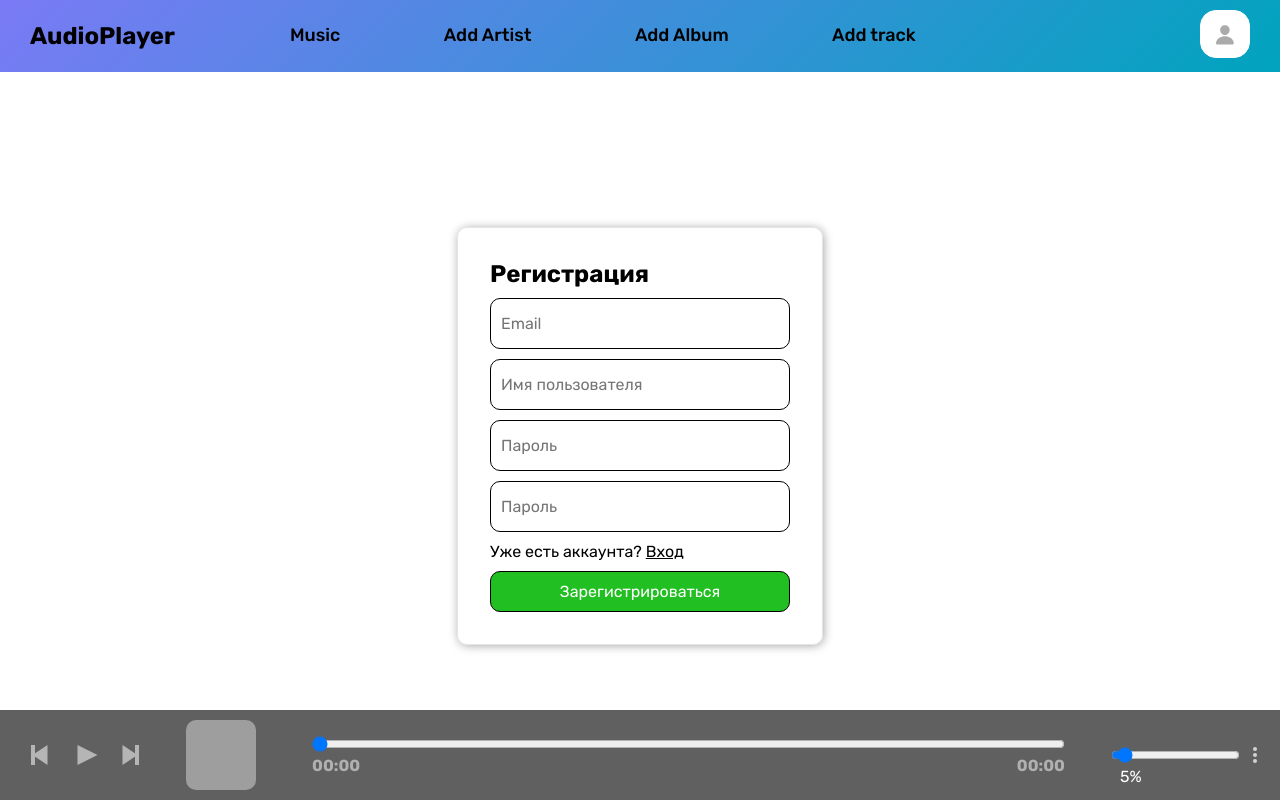
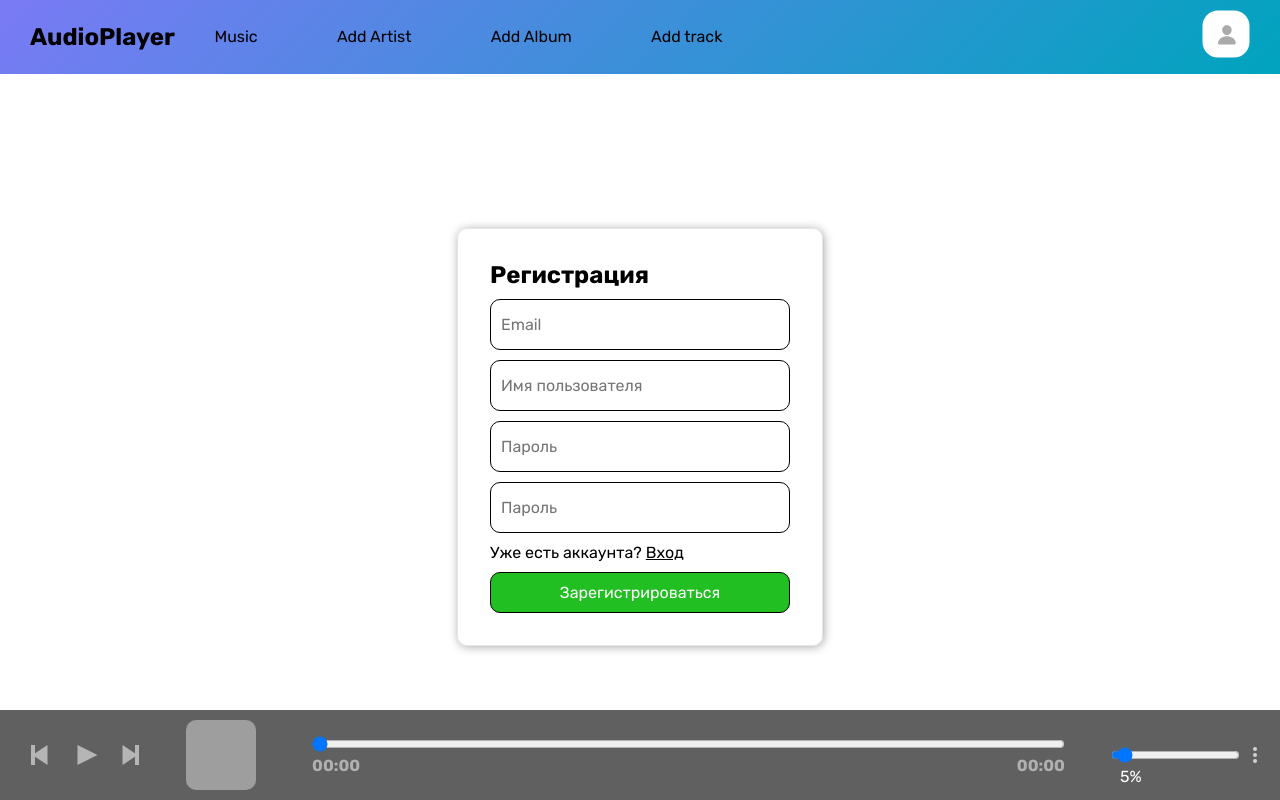
Before and after one commit to XTrau/Audio-player-frontend, a React (Vite) app: page /registration in a window 1280 px wide. Built offline with nearby package versions, Linux system fonts and the light colour scheme.

Commit message:
add: registration and login logic

```diff
--- a/src/App.jsx
+++ b/src/App.jsx
@@ -10,6 +10,7 @@ import ArtistPage from './pages/ArtistPage/ArtistPage'
 import './index.scss'
 import LoginPage from "./pages/Auth/LoginPage.jsx";
 import RegistrationPage from "./pages/Auth/RegistrationPage.jsx";
+import UserPage from "./pages/UserPage/UserPage.jsx";
 
 function App() {
 	return (<>
@@ -26,6 +27,10 @@ function App() {
 				<Route
 					path="/registration"
 					element={<RegistrationPage/>}
+				/>
+				<Route
+					path="/me"
+					element={<UserPage/>}
 				/>
 				<Route
 					path="/add_artist"
--- a/src/components/Header/Header.jsx
+++ b/src/components/Header/Header.jsx
@@ -1,47 +1,58 @@
 import { Link } from 'react-router-dom'
 import './Header.scss'
+import { useRef, useState } from "react";
+import { useOutsideClick } from "../../hooks/useOutsideClick.js";
 
 function Header() {
+	const userNavButtonRef = useRef(null);
+	const [activeUserNav, setActiveUserNav] = useState(false);
+
+	function showUserNav() {
+		setActiveUserNav(prev => !prev);
+	}
+
+	useOutsideClick(userNavButtonRef, () => {
+		setActiveUserNav(false);
+	})
+
 	return (
 		<header>
-      <div className="header-left">
+			<div className="header-logo">
 				<Link to="/">
 					<h2>AudioPlayer</h2>
 				</Link>
 			</div>
 
-      <div className="header-right">
-        <nav className="navigation-left">
+			<nav className="navigation">
 				<Link to="/">
 					<span>Music</span>
 				</Link>
-          <Link to="add_artist">
+				<Link to="/add_artist">
 					<span>Add Artist</span>
 				</Link>
-          <Link to="add_album">
+				<Link to="/add_album">
 					<span>Add Album</span>
 				</Link>
-          <Link to="add_track">
+				<Link to="/add_track">
 					<span>Add track</span>
 				</Link>
 			</nav>
-        <div className="navigation-right">
-          <Link to="/login">
+
+			<div className="user-nav" ref={userNavButtonRef}>
+				<button className="user-nav-button" onClick={showUserNav}>
 					<svg
-              width="50"
-              height="48"
-              viewBox="0 0 50 48"
+						width="48"
+						height="50"
 						fill="none"
 						xmlns="http://www.w3.org/2000/svg"
 					>
 						<rect
 							x="0.5"
 							y="0.5"
-                width="49"
+							width="47"
 							height="47"
 							rx="15.5"
 							fill="#ffffff"
-                stroke="#ffffff"
 						/>
 						<path
 							d="M24.9059 24.9567C27.3096 24.9567 29.4333 22.8244 29.6414 20.203C29.7448 18.8861 29.3063 17.6581 28.4065 16.7457C27.5163 15.8444 26.2719 15.3481 24.9059 15.3481C23.5289 15.3481 22.2836 15.8414 21.3998 16.7371C20.5059 17.6426 20.0702 18.8733 20.1704 20.2022C20.3748 22.8239 22.498 24.9567 24.9059 24.9567Z"
@@ -52,8 +63,15 @@ function Header() {
 							fill="#aaaaaa"
 						/>
 					</svg>
-          </Link>
-        </div>
+				</button>
+
+				{activeUserNav &&
+					(<ul className="user-nav-list">
+						<Link to="/registration" className="user-nav-list-item">Регистрация</Link>
+						<Link to="/login" className="user-nav-list-item">Вход</Link>
+					</ul>)
+				}
+
 			</div>
 		</header>
 	)
--- a/src/components/Header/Header.scss
+++ b/src/components/Header/Header.scss
@@ -1,51 +1,25 @@
 header {
-  display: flex;
-  align-items: center;
   width: 100%;
-  padding: 10px 0;
   background: linear-gradient(135deg, #7a7af5, #00a4be);
+
+  display: grid;
+  grid-template-columns: min-content auto 40%;
+
+  padding: 10px 30px;
+
   user-select: none;
   z-index: 99;
 
-  .header-left {
-    cursor: pointer;
-    margin-left: 30px;
-    width: 20%;
-    h2 {
-      margin: 0;
-    }
-  }
-
-  .search {
-    margin: 0 30px;
-    width: 30%;
-    input {
-      width: 100%;
-      padding: 5px 10px;
-      border-radius: 5px;
-    }
-  }
-
-  .header-right {
-    display: flex;
-    width: 100%;
-    justify-content: space-between;
-    .navigation-left {
-      display: flex;
-      justify-content: space-around;
-      align-items: center;
-      width: 70%;
-
   span {
     cursor: pointer;
-        font-size: 18px;
-        font-weight: 500;
+    font-size: 1rem;
+    font-weight: 400;
 
     &::after {
       content: "";
       display: block;
       width: 100%;
-          height: 2px;
+      height: 1px;
       background: black;
       transform: scaleX(0);
       transform-origin: left;
@@ -58,23 +32,60 @@ header {
       }
     }
   }
+
+  .header-logo {
+    align-self: center;
   }
 
-    .navigation-right {
+  .navigation {
+    display: flex;
+    justify-content: space-around;
+    align-items: center;
+  }
+
+  .user-nav {
+    position: relative;
+    justify-self: right;
+  }
+
+  .user-nav-list {
+    position: absolute;
+    font-size: 14px;
     display: flex;
     flex-direction: column;
-      margin: 0 30px;
-      span {
+
+    background: white;
+    border-radius: 10px;
+    border: 1px solid black;
+    right: -10px;
+    overflow: hidden;
+
+
+    .user-nav-list-item {
+      cursor: pointer;
+      padding: 15px;
+      font-size: 16px;
+
+      border-bottom: 1px solid #696969;
+
       &:hover {
-          text-decoration: underline;
+        background: #aaaaaa;
       }
     }
 
-      .login-btn {
-        background: rgb(0, 110, 255);
-        border-radius: 10px;
-        padding: 0.5rem;
+    :last-child {
+      border-bottom: none;
+    }
+  }
+
+  .search {
+    margin: 0 30px;
+    width: 30%;
+
+    input {
+      width: 100%;
+      padding: 5px 10px;
+      border-radius: 5px;
     }
   }
 }
-}
--- /dev/null
+++ b/src/http/index.js
@@ -0,0 +1,24 @@
+import axios from "axios";
+import { API_URL } from "../config.js";
+
+const $api = axios.create({
+	baseURL: API_URL, withCredentials: true,
+});
+
+$api.interceptors.response.use((config) => {
+	return config;
+}, async (error) => {
+	const originalRequest = error.config;
+	if (error.response.status === 401 && error.config && !error.config._isRetry) {
+		originalRequest._isRetry = true;
+		try {
+			await axios.get(`${API_URL}/refresh`, {withCredentials: true});
+			return $api.request(originalRequest);
+		} catch (error) {
+			console.log("Не авторизованный пользователь")
+		}
+	}
+	throw error;
+})
+
+export default $api;
--- a/src/pages/Auth/LoginPage.jsx
+++ b/src/pages/Auth/LoginPage.jsx
@@ -1,20 +1,47 @@
-import React, { useState } from 'react';
+import React, { useEffect, useState } from 'react';
 import './auth.scss';
 import { Link } from "react-router-dom";
+import { AuthService } from "../../services/authService.js";
+
 
 function LoginPage(props) {
-	const [login, setLogin] = useState("")
-	const [password, setPassword] = useState("")
+	const [login, setLogin] = useState("");
+	const [password, setPassword] = useState("");
+	const [errorMessage, setErrorMessage] = useState("");
+
+	const emailHandler = (e) => {
+		setLogin(e.target.value);
+		setErrorMessage("");
+	}
+
+	const passwordHandler = (e) => {
+		setPassword(e.target.value);
+		setErrorMessage("");
+	}
+
+
+	const onClickLogin = async (e) => {
+		try {
+			const response = await AuthService.login(login, password);
+			if (response.status === 204)
+				window.location.replace("/me");
+		} catch (error) {
+			setErrorMessage(error.response?.data?.detail || "Непредвиденная ошибка");
+		}
+	}
+
 	return (
 		<div className="auth-page">
 			<div className="auth-wrapper">
 				<h2>Вход</h2>
+				{errorMessage && <div className="error-message">{errorMessage}</div>}
+
 				<input className="auth-input" type="text" placeholder="Email или Имя пользователя" required={true} value={login}
-							 onChange={(e) => setLogin(e.target.value)}/>
+							 onChange={(e) => emailHandler(e)}/>
 				<input className="auth-input" type="password" placeholder="Пароль" required={true} value={password}
-							 onChange={(e) => setPassword(e.target.value)}/>
+							 onChange={(e) => passwordHandler(e)}/>
 				<div>Нет аккаунта? <Link to="/registration" className="link">Регистрация</Link></div>
-				<button className="auth-button">Войти</button>
+				<button className="auth-button" onClick={onClickLogin}>Войти</button>
 			</div>
 		</div>
 	);
--- a/src/pages/Auth/auth.scss
+++ b/src/pages/Auth/auth.scss
@@ -44,3 +44,9 @@
 .link {
   text-decoration: underline;
 }
+
+.error-message {
+  color: red;
+  background: pink;
+  padding: 10px;
+}
--- a/src/pages/UserPage/UserPage.jsx
+++ b/src/pages/UserPage/UserPage.jsx
@@ -1,9 +1,46 @@
-import React from 'react';
+import React, { useEffect, useState } from 'react';
+import { AuthService } from "../../services/authService.js";
+import error from "eslint-plugin-react/lib/util/error.js";
 
-function UserPage(props) {
-    return (
-        <div></div>
-    );
+function UserPage() {
+	const [user, setUser] = useState({
+		username: "", password: "", is_admin: false
+	});
+	const [isLoading, setIsLoading] = useState(true);
+	const [error, setError] = useState("");
+
+	async function getUser() {
+		setIsLoading(true);
+		try {
+			const response = await AuthService.me();
+			setUser(response.data)
+		} catch (e) {
+			console.error(e);
+			if (e.response.status === 401)
+				window.location.replace("/login");
+			else
+				setError("Непредвиденная ошибка")
+		}
+		setIsLoading(false);
+	}
+
+	useEffect(() => {
+		getUser();
+	}, [])
+
+	if (isLoading) return (<div>Загрузка...</div>);
+	if (error) return (<div>{error}</div>);
+	return (
+		<div className="user-page">
+			<div className="user-info">
+				<div className="user-info-wrapper">
+					<div>Username: {user.username}</div>
+					<div>Email: {user.email}</div>
+					<div>Статус: {user.is_admin ? "Администратор" : "Пользователь"}</div>
+				</div>
+			</div>
+		</div>
+	);
 }
 
 export default UserPage;
--- a/src/services/authService.js
+++ b/src/services/authService.js
@@ -0,0 +1,23 @@
+import $api from "../http/index.js";
+
+export class AuthService {
+	static async login(login, password) {
+		return $api.post("/login", {login, password});
+	}
+
+	static async register(username, email, password) {
+		return $api.post("/register", {username, email, password});
+	}
+
+	static async logout() {
+		return $api.post("/logout", {});
+	}
+
+	static async refresh() {
+		return $api.get("/refresh", {});
+	}
+
+	static async me() {
+		return $api.get("/me", {});
+	}
+}
```
Also changed, not shown: src/pages/Auth/RegistrationPage.jsx (+36 -12 lines). Lines whose indentation alone changed are shown as unchanged.
